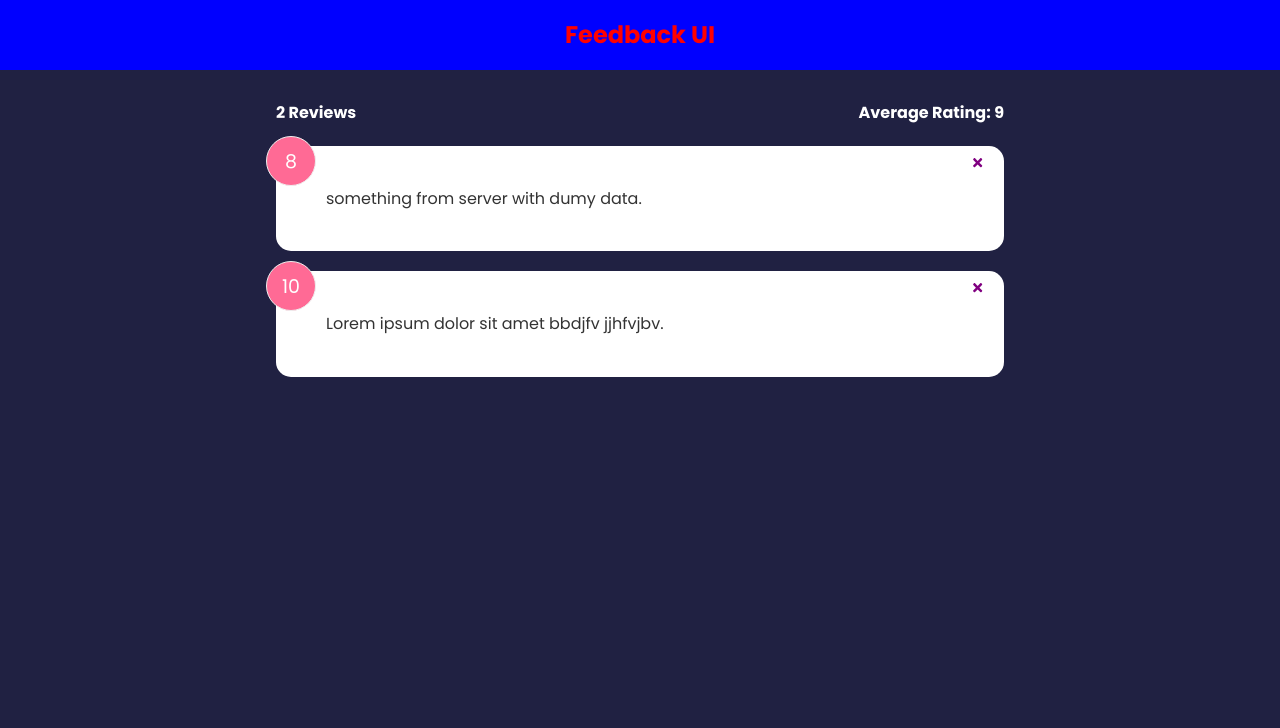
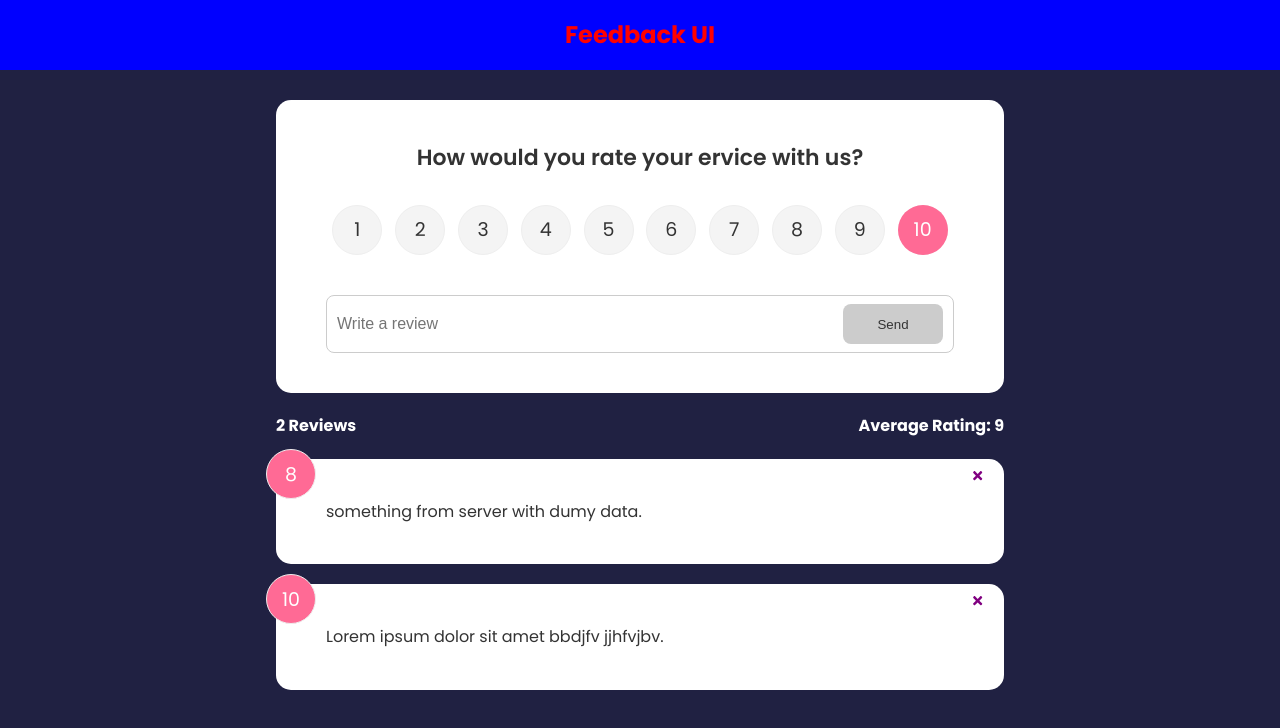
Before and after one commit to Rahul19998/feedback-app, a React (Create React App) app: page / in a window 1280 px wide. Shown: the top 728 px of the page. Built offline with nearby package versions, Linux system fonts and the light colour scheme.

Commit message:
rating component added

```diff
--- a/package.json
+++ b/package.json
@@ -6,10 +6,12 @@
     "@testing-library/jest-dom": "^5.16.5",
     "@testing-library/react": "^13.4.0",
     "@testing-library/user-event": "^13.5.0",
+    "framer-motion": "^10.12.4",
     "react": "^18.2.0",
     "react-dom": "^18.2.0",
     "react-icons": "^4.8.0",
     "react-scripts": "5.0.1",
+    "uuid": "^9.0.0",
     "web-vitals": "^2.1.4"
   },
   "scripts": {
--- a/src/App.js
+++ b/src/App.js
@@ -1,8 +1,10 @@
 import { useState } from "react";
+import {v4 as uuidv4} from "uuid";
 import Header from "./components/Header";
 import FeedbackList from "./components/FeedbackList";
 import FeedbackData from "./data/FeedbackData";
 import FeedbackStats from "./components/FeedbackStats";
+import FeedbackForm from "./components/FeedbackForm";
 
 function App() {
   const [feedback, setFeedback] = useState(FeedbackData)
@@ -12,11 +14,17 @@
     setFeedback((feedback.filter((item) => item.id !== id)))}
   }
 
+  const addFeedback = (newFeedback) => {
+      newFeedback.id = uuidv4()
+      setFeedback([newFeedback,...feedback])
+      console.log(newFeedback)
 
+  }
   return (
     <>
     <Header bgColor='red' />
     <div className="container">
+      <FeedbackForm handleAdd={addFeedback}/>
       <FeedbackStats feedback={feedback} />
       <FeedbackList feedback={feedback} handleDelete={deleteFeedback}/>
     </div>
--- /dev/null
+++ b/src/components/FeedbackForm.jsx
@@ -0,0 +1,54 @@
+import {useState} from 'react'
+import Card from './shared/Card'
+import Button from './shared/Button'
+import RatingSelect from './RatingSelect'
+
+function FeedbackForm({handleAdd}) {
+    const [text, setText] = useState('')
+    const [rating, setRating] = useState(10)
+    const [btnDisabled, setBtnDisabled] = useState(true)
+    const [message, setMessage] = useState('')
+    const handleTextChanges = (e) =>{
+        if(text === ''){
+            setBtnDisabled(true)
+            setMessage(null)
+        }else if(text !== '' && text.trim().length <= 10) {
+            setMessage('Text must be atleast 10 characters')
+            setBtnDisabled(true)
+        }
+        else{
+            setMessage(null)
+            setBtnDisabled(false)
+        }
+        setText(e.target.value)
+    }
+
+    const handleSubmit = (e) => {
+        e.preventDefault()
+        if(text.trim().length > 10) {
+            const newFeedback = {
+                text,
+                rating,
+            }
+
+            handleAdd(newFeedback)
+        }
+    }
+  return (
+    <Card>
+        <form onSubmit={handleSubmit}>
+            <h2>How would you rate your ervice with us?</h2>
+            <RatingSelect select={(rating) => setRating(rating)} />
+            <div className='input-group'>
+                <input onChange={handleTextChanges} type='text' placeholder='Write a review' value={text}/>
+                <Button type='submit' version='secondary' isDisabled={btnDisabled}>Send</Button>
+            </div>
+            {message &&  <div className='message'>{message}</div>}
+        </form>
+    </Card>
+  )
+}
+
+FeedbackForm.propTypes = {}
+
+export default FeedbackForm
--- a/src/components/FeedbackList.jsx
+++ b/src/components/FeedbackList.jsx
@@ -1,15 +1,33 @@
 import FeedBackItem from "./FeedBackItem"
+import {motion, AnimatePresence} from 'framer-motion'
 
 function FeedbackList({feedback, handleDelete}) {
     if(!feedback || feedback.length === 0){
         return <p>No Feedback Yet</p>
     }
     console.log(feedback)
-  return (
+//   return (
+//     <div className='feedbacl-list'>
+//         {feedback.map((item) => (
+//             <FeedBackItem key={item.id} item={item} handleDelete = {handleDelete}/>
+//         ))}
+//     </div>
+//   )
+
+return (
     <div className='feedbacl-list'>
+        <AnimatePresence>
         {feedback.map((item) => (
+            <motion.div
+             key={item.id}
+             initial={{opacity: 0}}
+             animate={{opacity: 1}}
+             exit={{opacity: 0}}
+             >
             <FeedBackItem key={item.id} item={item} handleDelete = {handleDelete}/>
+        </motion.div>
         ))}
+        </AnimatePresence>
     </div>
   )
 }
--- /dev/null
+++ b/src/components/RatingSelect.jsx
@@ -0,0 +1,126 @@
+import {useState} from 'react'
+
+function RatingSelect({select}) {
+    const [selected, setSelected] = useState(10)
+
+    const handleChange = (e) => {
+        setSelected(+e.currentTarget.value)
+        select(+e.currentTarget.value)
+    }
+  return (
+    <ul className='rating'>
+      <li>
+        <input
+          type='radio'
+          id='num1'
+          name='rating'
+          value='1'
+          onChange={handleChange}
+          checked={selected === 1}
+        />
+        <label htmlFor='num1'>1</label>
+      </li>
+      <li>
+        <input
+          type='radio'
+          id='num2'
+          name='rating'
+          value='2'
+          onChange={handleChange}
+          checked={selected === 2}
+        />
+        <label htmlFor='num2'>2</label>
+      </li>
+      <li>
+        <input
+          type='radio'
+          id='num3'
+          name='rating'
+          value='3'
+          onChange={handleChange}
+          checked={selected === 3}
+        />
+        <label htmlFor='num3'>3</label>
+      </li>
+      <li>
+        <input
+          type='radio'
+          id='num4'
+          name='rating'
+          value='4'
+          onChange={handleChange}
+          checked={selected === 4}
+        />
+        <label htmlFor='num4'>4</label>
+      </li>
+      <li>
+        <input
+          type='radio'
+          id='num5'
+          name='rating'
+          value='5'
+          onChange={handleChange}
+          checked={selected === 5}
+        />
+        <label htmlFor='num5'>5</label>
+      </li>
+      <li>
+        <input
+          type='radio'
+          id='num6'
+          name='rating'
+          value='6'
+          onChange={handleChange}
+          checked={selected === 6}
+        />
+        <label htmlFor='num6'>6</label>
+      </li>
+      <li>
+        <input
+          type='radio'
+          id='num7'
+          name='rating'
+          value='7'
+          onChange={handleChange}
+          checked={selected === 7}
+        />
+        <label htmlFor='num7'>7</label>
+      </li>
+      <li>
+        <input
+          type='radio'
+          id='num8'
+          name='rating'
+          value='8'
+          onChange={handleChange}
+          checked={selected === 8}
+        />
+        <label htmlFor='num8'>8</label>
+      </li>
+      <li>
+        <input
+          type='radio'
+          id='num9'
+          name='rating'
+          value='9'
+          onChange={handleChange}
+          checked={selected === 9}
+        />
+        <label htmlFor='num9'>9</label>
+      </li>
+      <li>
+        <input
+          type='radio'
+          id='num10'
+          name='rating'
+          value='10'
+          onChange={handleChange}
+          checked={selected === 10}
+        />
+        <label htmlFor='num10'>10</label>
+      </li>
+    </ul>
+  )
+}
+
+export default RatingSelect
--- /dev/null
+++ b/src/components/shared/Button.jsx
@@ -0,0 +1,25 @@
+import React from 'react'
+import PropTypes from 'prop-types'
+
+function Button({ children, version, type, isDisabled }) {
+  return (
+    <button type={type} disabled={isDisabled} className={`btn btn-${version}`}>
+        {children}
+    </button>
+  )
+}
+
+Button.defaultProps = {
+    version: 'primary',
+    type: 'button',
+    isDisabled: false
+}
+
+Button.propTypes ={
+    children: PropTypes.node.isRequired,
+    version: PropTypes.string,
+    type: PropTypes.string,
+    isDisabled: PropTypes.bool,
+}
+
+export default Button
```
Also changed, not shown: 1 other file (tests, documents, lock files or other folders).
